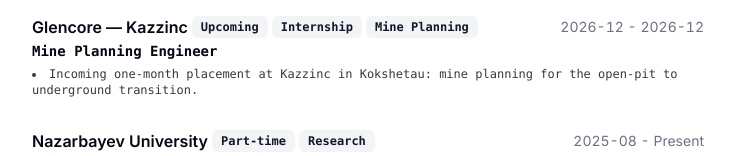
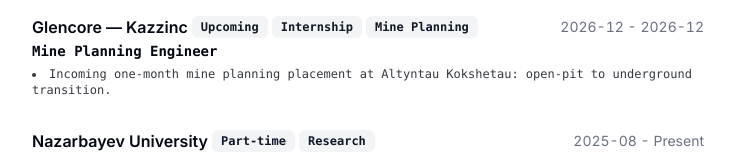
Before and after one commit to yerkebulat/cv, a Next.js app: page / in a window 1280 px wide. Shown: the part 434-590 px from the top of the page, without its empty margins (272-1007 px from the left). Built offline with nearby package versions, Linux system fonts and the light colour scheme.

Commit message:
Name the December placement Altyntau Kokshetau.

```diff
--- a/src/data/resume-data.tsx
+++ b/src/data/resume-data.tsx
@@ -130,7 +130,7 @@
   work: [
     {
       company: "Glencore — Kazzinc",
-      link: "https://www.kazzinc.com",
+      link: "https://www.kazzinc.com/eng/o-proizvodstve/predpriyatiya/ao-altyntau-kokshetau",
       badges: ["Upcoming", "Internship", "Mine Planning"],
       title: "Mine Planning Engineer",
       logo: null,
@@ -140,8 +140,8 @@
         <>
           <ul className="list-inside list-disc">
             <li>
-              Incoming one-month placement at Kazzinc in Kokshetau: mine planning
-              for the open-pit to underground transition.
+              Incoming one-month mine planning placement at Altyntau Kokshetau:
+              open-pit to underground transition.
             </li>
           </ul>
         </>
@@ -367,8 +367,8 @@
         description: (
           <ul className="list-inside list-disc">
             <li>
-              2026 жылдың желтоқсанында Көкшетаудағы Kazzinc-те бір айлық
-              тағылымдама: ашық карьерден жерастыға көшуді жоспарлау.
+              2026 жылдың желтоқсанында Altyntau Kokshetau-да бір айлық тағылымдама:
+              ашық карьерден жерастыға көшуді жоспарлау.
             </li>
           </ul>
         ),
@@ -540,7 +540,7 @@
         description: (
           <ul className="list-inside list-disc">
             <li>
-              Предстоящая месячная стажировка на предприятии Kazzinc в Кокшетау:
+              Предстоящая месячная стажировка на Altyntau Kokshetau:
               планирование перехода с открытых работ на подземные.
             </li>
           </ul>
```
